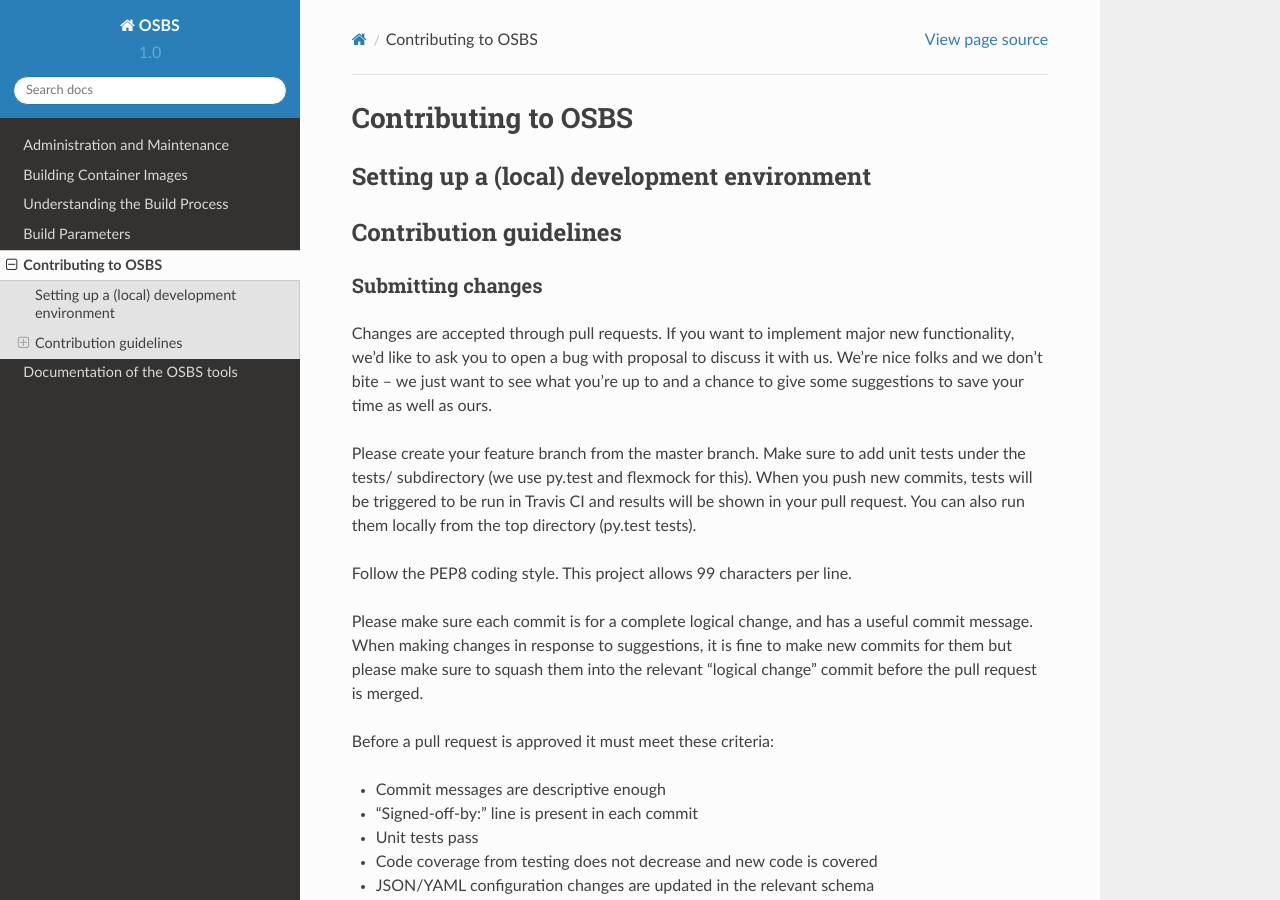
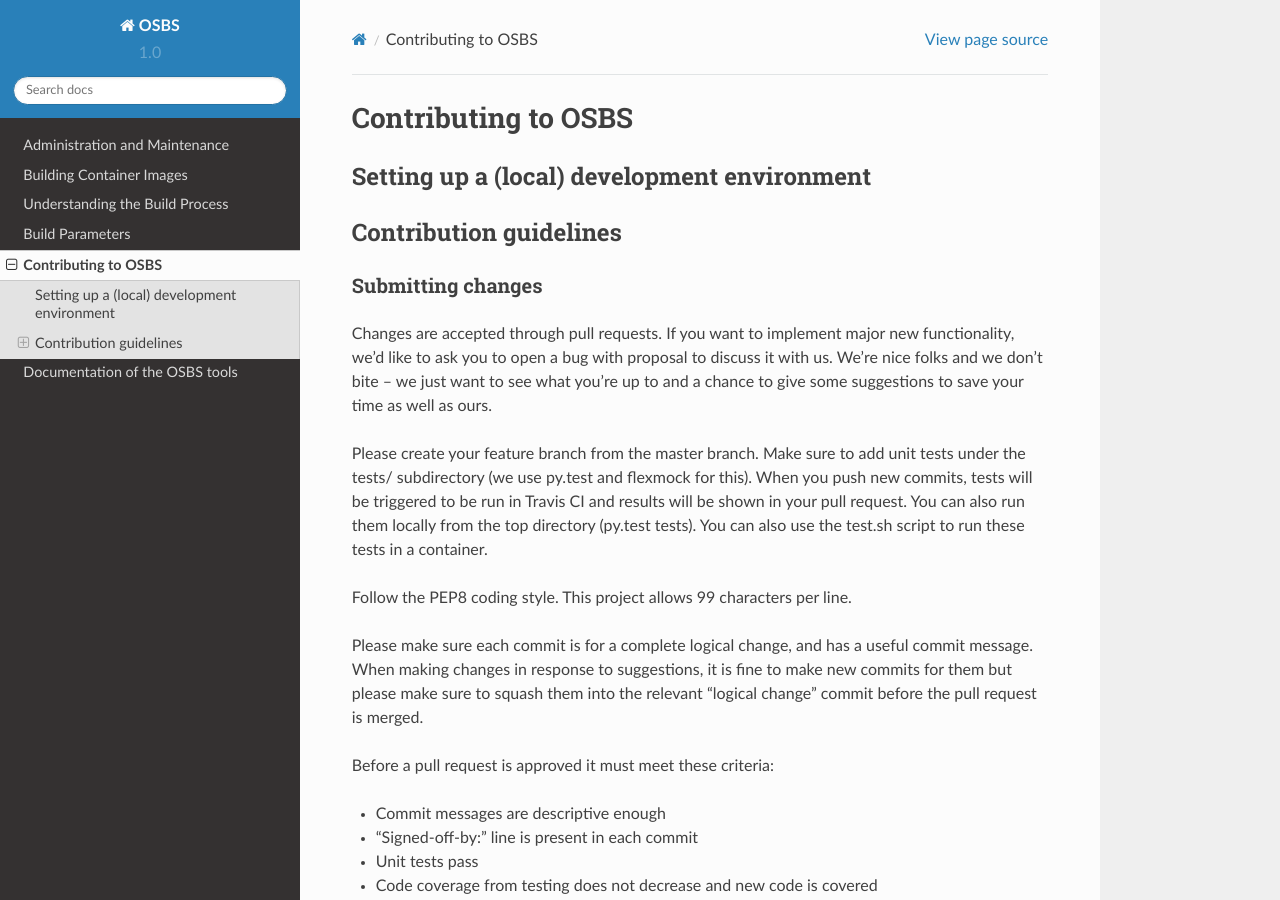
Before and after one commit to containerbuildsystem/osbs-docs, a Sphinx documentation site: the page built from docs/contributors.rst, in a window 1280 px wide and 900 px high. Built offline with Sphinx 7.4.7 and the Read the Docs theme 2.0.0, drawn with Linux system fonts in a browser that asks for light colours.

Commit message:
Mention test.sh in contributors.rst
Signed-off-by: Tim Waugh <twaugh@redhat.com>

```diff
--- a/docs/contributors.rst
+++ b/docs/contributors.rst
@@ -21,7 +21,8 @@
 flexmock for this). When you push new commits, tests will be triggered
 to be run in Travis CI and results will be shown in your pull
 request. You can also run them locally from the top directory (py.test
-tests).
+tests). You can also use the test.sh script to run these tests in a
+container.
 
 Follow the PEP8 coding style. This project allows 99 characters per
 line.
```
